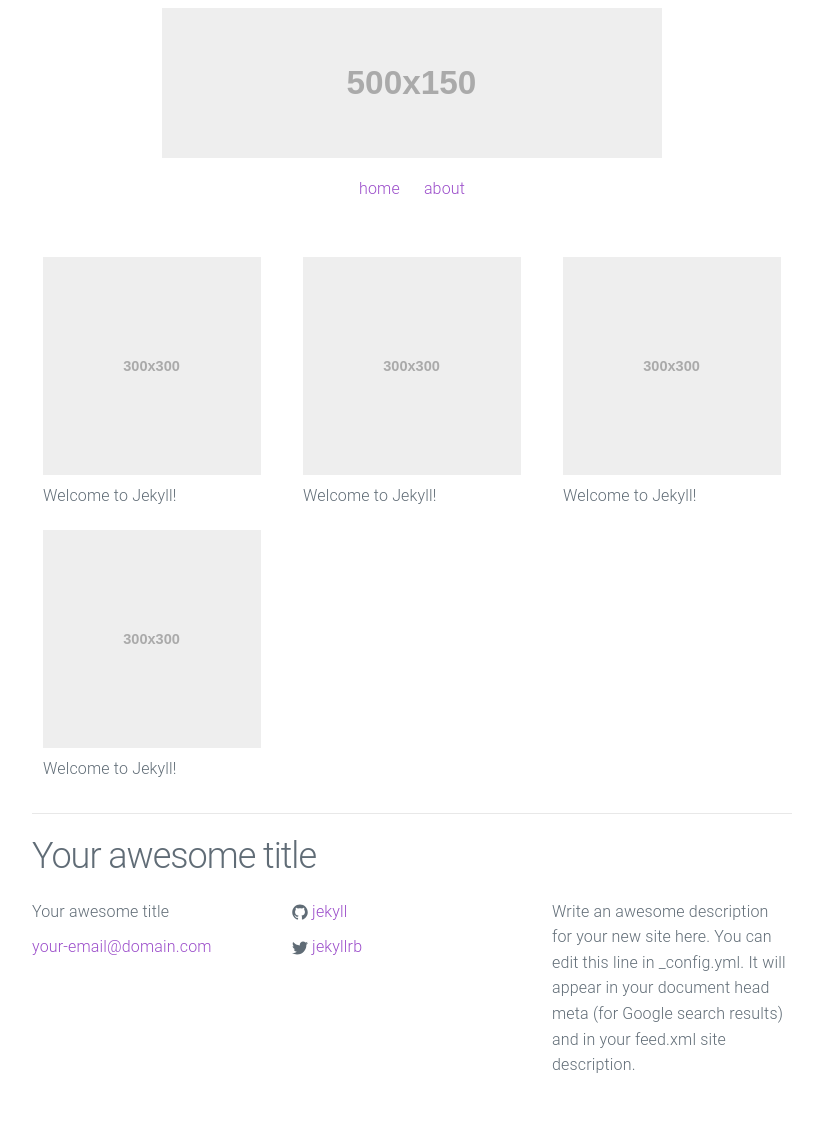
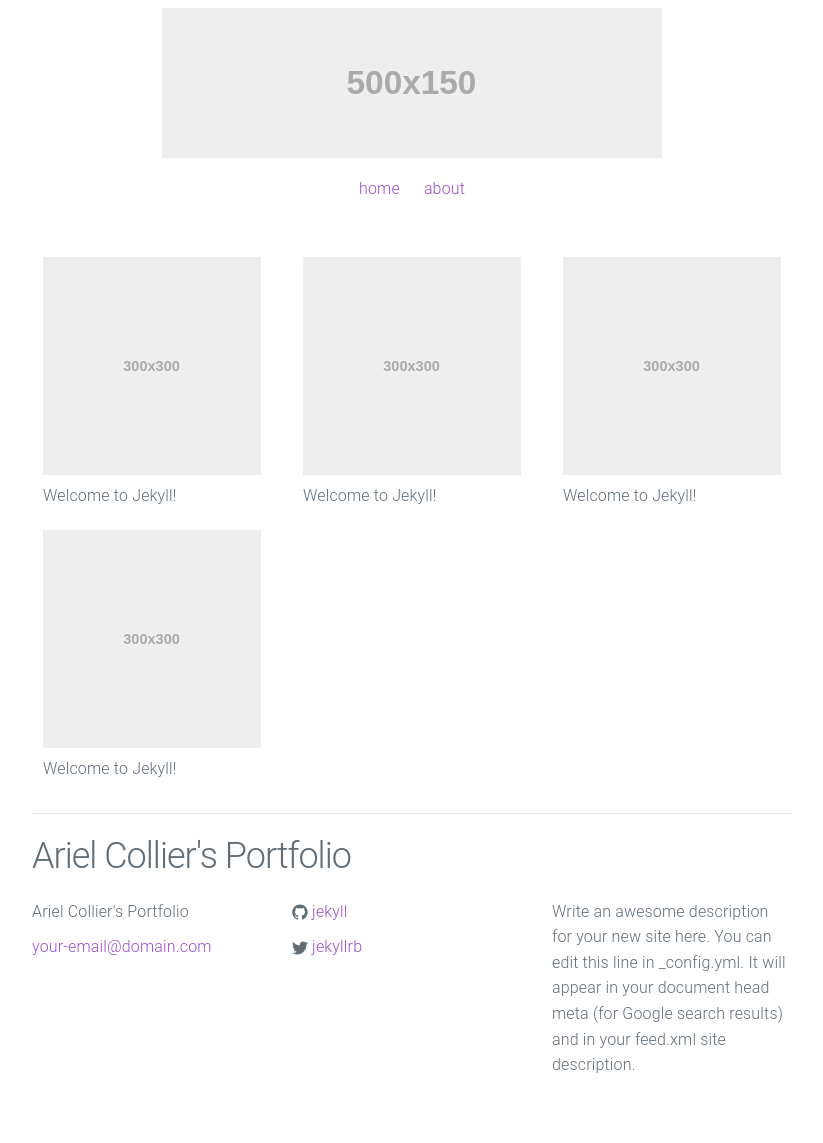
Before and after one commit to midzer/urban-theme, a Jekyll site: the page built from index.html, in a window 1280 px wide. Shown: the whole page, without its empty margins (228-1051 px from the left). Built offline with Jekyll 4.4.1, drawn with Linux system fonts in a browser that asks for light colours.

Commit message:
Update _config.yml

```diff
--- a/_config.yml
+++ b/_config.yml
@@ -1,11 +1,11 @@
-# Site settings
-title: Your awesome title
+title: Ariel Collier's Portfolio
 email: your-email@domain.com
 description: > # this means to ignore newlines until "baseurl:"
   Write an awesome description for your new site here. You can edit this
   line in _config.yml. It will appear in your document head meta (for
   Google search results) and in your feed.xml site description.
-baseurl: "/urban-theme" # the subpath of your site, e.g. /blog
+
+baseurl: ""
 url: "http://yourdomain.com" # the base hostname & protocol for your site
 twitter_username: jekyllrb
 github_username:  jekyll
```
